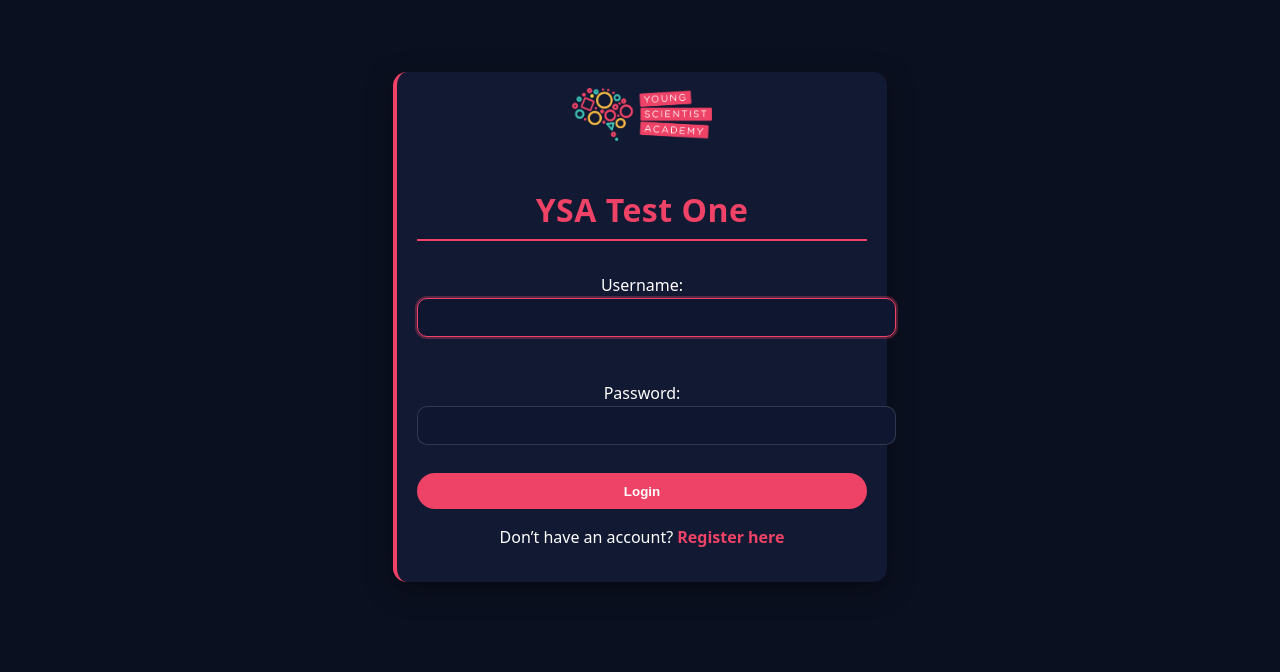
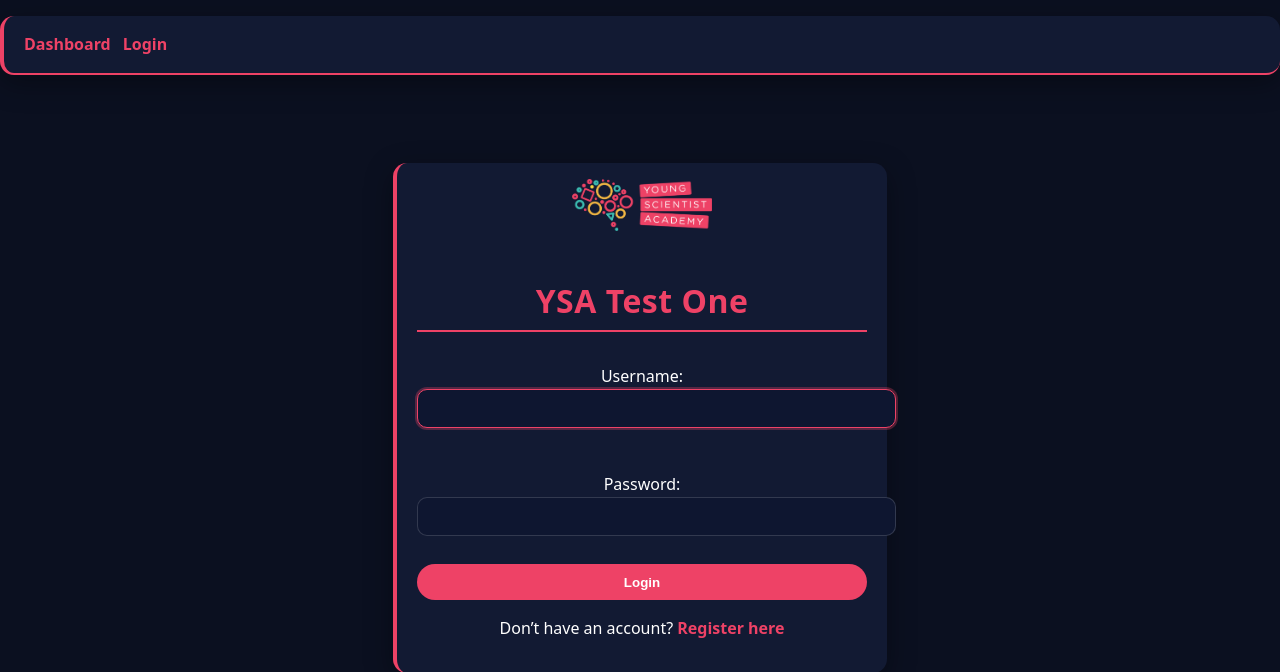
Before and after one commit to annelaughry/FFYM, a Django app: page /accounts/login/?next=/assignments/1/ in a window 1280 px wide. Shown: the top 672 px of the page. Run offline with Django 5.2, Linux system fonts and the light colour scheme.

Commit message:
nav bar fix

```diff
--- a/core/templates/core/base.html
+++ b/core/templates/core/base.html
@@ -3,15 +3,37 @@
 <html>
   <head>
     <meta charset="utf-8">
-    <meta name="viewport" content="width=device-width, initial-scale=1">  <!-- important -->
+    <meta name="viewport" content="width=device-width, initial-scale=1">
     <title>{% block title %}Classroom{% endblock %}</title>
     <link rel="stylesheet" href="{% static 'css/style.css' %}">
   </head>
-  <body class="{% block body_class %}{% endblock %}">
-    <!-- nav … -->
+  <body>
+    <header>
+      <nav class="nav-links card">
+        <a href="/">Dashboard</a>
+
+        {% if user.is_authenticated %}
+          {# Show My Classes only if user is a teacher #}
+          {% if teacher_classrooms %}
+            <a href="{% url 'my_classrooms' %}">My Classes</a>
+          {% endif %}
+
+          <form action="{% url 'logout' %}" method="post" style="display:inline;">
+            {% csrf_token %}
+            <button class="btn">Logout</button>
+          </form>
+        {% else %}
+          <a href="{% url 'login' %}">Login</a>
+        {% endif %}
+      </nav>
+    </header>
+
     <main>
       {% block content %}{% endblock %}
     </main>
+  </body>
+</html>
+
 
 <script>
   (function () {
```
